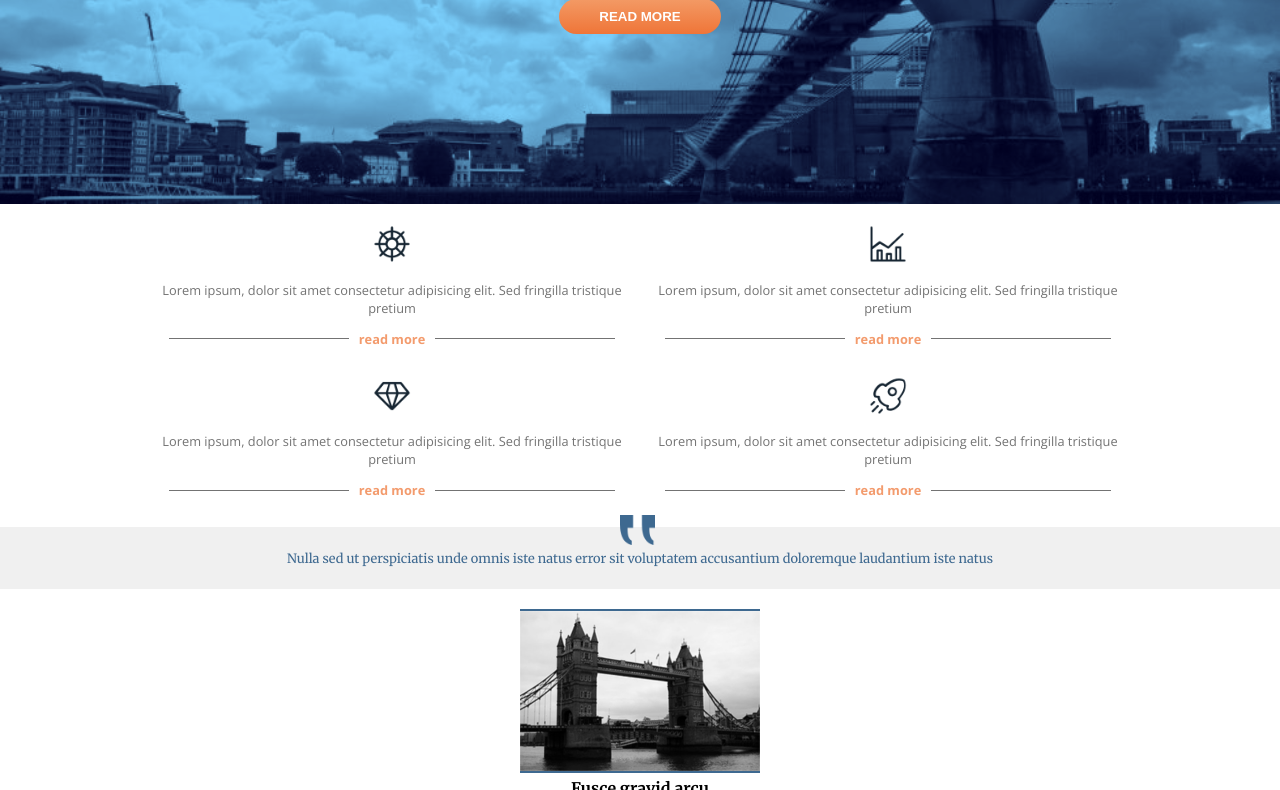
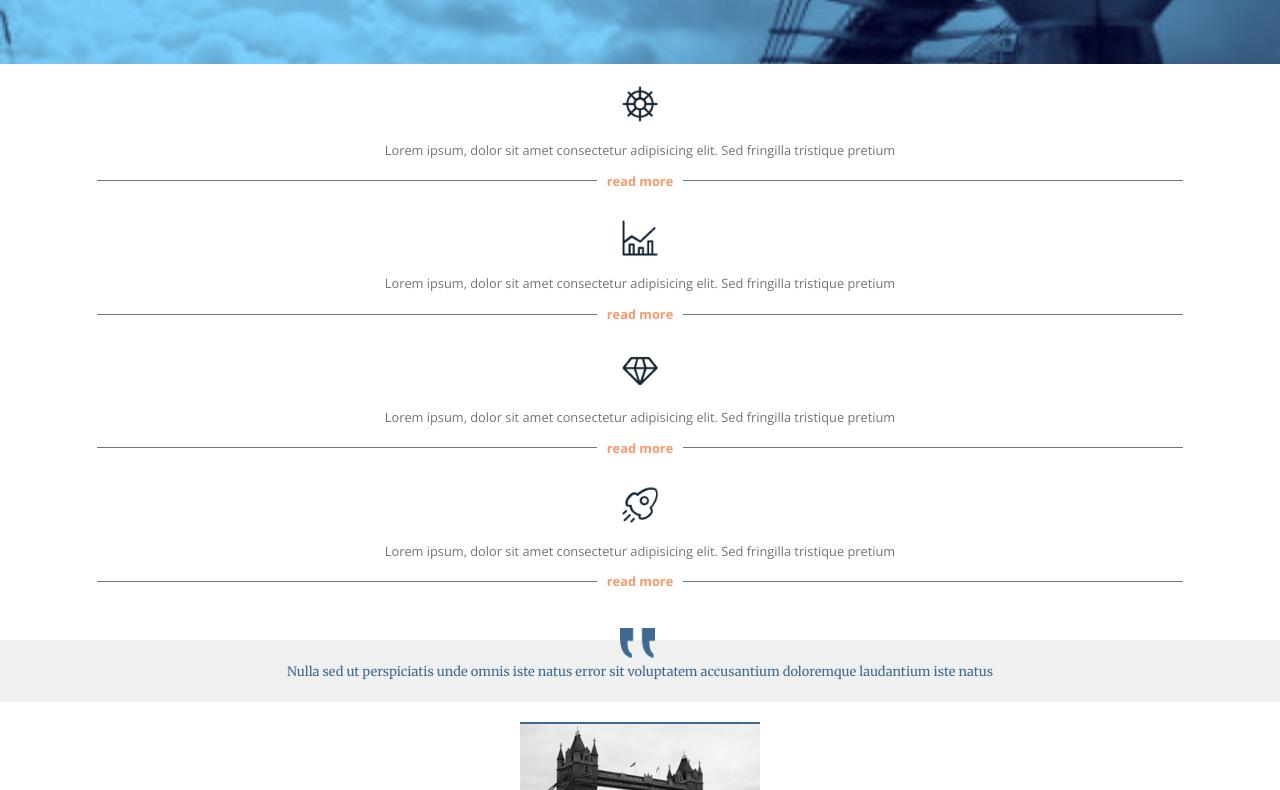
Before and after one commit to endyranaudo/Trial-by-front-end, a website: page public/index.html in a window 1280 px wide. Shown: the part 156-946 px from the top of the page. Drawn offline with nearby package versions, Linux system fonts and the light colour scheme.

Commit message:
Revert "working on ipad layout - still need to fix something in mobile"
This reverts commit ab1b46fc53d03456a0668f1466f89ca710733e4e.

```diff
--- a/public/index.html
+++ b/public/index.html
@@ -27,36 +27,32 @@
 
     <section class="container">
         <div class="cards">
-            <div class="row-one">
-                <div class="col-one">
+            <div class="card">
                 <img class="icons" src="./images/icon-helm.png" alt="icon">
                 <p>Lorem ipsum, dolor sit amet consectetur adipisicing elit. Sed fringilla tristique pretium</p>
                 <div class="hr-sect">
                     <span class="read-more"><strong>read more</strong></span>
                 </div>
             </div>
-                <div class="col-two">
+            <div class="card">
                 <img class="icons" src="./images/icon-stats.png" alt="icon">
                 <p>Lorem ipsum, dolor sit amet consectetur adipisicing elit. Sed fringilla tristique pretium</p>
                 <div class="hr-sect">
                     <span class="read-more"><strong>read more</strong></span>
                 </div>
             </div>
-            </div>
-            <div class="row-two">
-                <div class="col-three">
+            <div class="card">
                 <img class="icons" src="./images/icon-diamond.png" alt="icon">
                 <p>Lorem ipsum, dolor sit amet consectetur adipisicing elit. Sed fringilla tristique pretium</p>
                 <div class="hr-sect">
                     <span class="read-more"><strong>read more</strong></span>
                 </div>
             </div>
-                <div class="col-four">
+            <div class="card">
                 <img class="icons" src="./images/icon-rocket.png" alt="icon">
                 <p>Lorem ipsum, dolor sit amet consectetur adipisicing elit. Sed fringilla tristique pretium</p>
                 <div class="hr-sect">
                     <span class="read-more"><strong>read more</strong></span>
-                    </div>
                 </div>
             </div>
         </div>
@@ -110,20 +106,16 @@
         <div class="row container">
             <div class="col-one">
                 <ul>
-                    <div class="column-one">
                     <li>Curabitur eget</li>
                     <li>Placerat augue</li>
                     <li>Nunc dignissim</li>
                     <li>Porta arcu</li>
                     <li>Sed vestibulum arcu</li>
-                    </div>
-                    <div class="column-two">
                     <li>Tempor incididunt</li>
                     <li>Fermentum</li>
                     <li>Malesuada sed</li>
                     <li>Sagittis pharetra</li>
                     <li>Tortum pretium ut</li>
-                    </div>
                 </ul>
             </div>
 
@@ -137,8 +129,8 @@
 
         <div class="container">
             <div class="subscribe">
+                <p>Subscribe to our newsletter</p>
                 <div class="signup">
-                    <p>Subscribe to our newsletter</p>
                     <input type="email" placeholder="Email address">
                     <input type="submit" value="SIGN UP">
                 </div>
@@ -150,7 +142,7 @@
 
     <footer>
         <img src="./images/icon-up.png" alt="icon up">
-        <div class="footer-content container">
+        <div class="footer-content">
             <p class="copyrights">Copiright &copy2019 All Right Reserved</p>
             <p class="award">Award winning web design</p>
         </div>
--- a/public/scss/styles.scss
+++ b/public/scss/styles.scss
@@ -1,29 +1,11 @@
 @import 'vars';
-
-// MIXINS MEDIA QUERY
-
-$iPad: 768px;
-
-@mixin iPad {
-    @media (min-width: #{$iPad}) {
-        @content;
-    }
-}
-
-$desktop: 1224px;
-
-@mixin desktop {
-    @media (min-width: #{$desktop}) {
-        @content;
-    }
-}
 
 // GENERAL
 
 body {
     font-family: $body-font;
     margin: 0;
-}
+};
 
 img {
     margin: 0;
@@ -39,101 +21,9 @@ nav {
    background-color: $blue;
 }
 
-.container {
-    margin: 0 4rem;
-
-    @include iPad {
-        margin: 0 6rem;
-    }
-}
-
-// #### SMALL ####
-// NAVBAR
-
-.navbar {
-    display: flex;
-    align-items: center;
-    justify-content: flex-end;
-    .logo {
-        height: 20px;
-        margin: 10px;
-        margin-right: auto;
-    }
-
-    .lens {
-        height: 15px;
-        margin: 10px 20px 10px 0;
-    }
-
-    .hamburger {
-        height: 15px;
-        margin: 10px 0;
-    }
-
-    @include iPad {
-        .container {
-            margin: 0 6rem;
-        }
-
-        .lens {
-            visibility: hidden;
-        }
-
-        .hamburger {
-            visibility: hidden;
-        }
-    }
-}
-
-
-// SECTION HEADER
-
-header {
-    background-image: url("../images/small/banner-sm.jpg");
-    background-repeat: no-repeat;
-    background-size: cover;
-    height: 180px;
-    background-color: $blue;
-    background-blend-mode: overlay;
+.card {
     text-align: center;
-    margin: 0;
-    color: #fff;
-    h3 {
-        padding-top: 30px;
-    };
-    button {
-        background-image: linear-gradient(#F39a65, #ef7538);
-        color: #fff;
-        margin: 15px;
-        padding: 10px 40px;
-        border-radius: 25px;
-        border: none;
-    }
-
-    @include iPad {
-        background-image: url("../images/medium/banner-md.jpg");
-        background-repeat: no-repeat;
-        background-size: cover;
-        height: 320px;
-        background-size: cover;
-        h3 {
-            padding-top: 60px;
-            font-size: 2rem;
-        };
-        button {
-            background-image: linear-gradient(#F39a65, #ef7538);
-            color: #fff;
-            margin: 15px;
-            padding: 10px 40px;
-            border-radius: 25px;
-            border: none;
-        }
-    }
-}
-// SECTION CARDS
-
-.cards {
-    text-align: center;
+    // border: red solid 1px;
     margin: 0 0.5rem;
     font-weight: 300;
     font-size: 0.8rem;
@@ -165,32 +55,67 @@ header {
     .hr-sect::before {
         margin: 0px 10px 0px 25px;
     }
+}
 
-    @include iPad {
-        // display: flex;
-        margin: 0 3rem;;
-        .row-one {
-            display: flex;
-            .col-one {
-                flex: 1;
-            }
-            .col-two {
-                flex: 1;
-            }
-        }
-        .row-two {
-            display: flex;
-        }
-        .col-three {
-            flex: 1;
-        }
-        .col-four {
-            flex: 1;
-        }
+.cards {
+    margin-bottom: 50px;
+}
+
+.container {
+    margin: 0 4rem;
+}
 
 
+// #### SMALL ####
+// NAVBAR
+
+.navbar {
+    display: flex;
+    align-items: center;
+    justify-content: flex-end;
+    .logo {
+        height: 20px;
+        margin: 10px;
+        margin-right: auto;
+    }
+
+    .lens {
+        height: 15px;
+        margin: 10px 20px 10px 0;
+    }
+
+    .hamburger {
+        height: 15px;
+        margin: 10px 0;
     }
 }
+
+
+// SECTION HEADER
+
+header {
+    background-image: url("../images/small/banner-sm.jpg");
+    background-repeat: no-repeat;
+    background-size: cover;
+    height: 180px;
+    background-color: $blue;
+    background-blend-mode: overlay;
+    text-align: center;
+    margin: 0;
+    color: #fff;
+    h3 {
+        padding-top: 30px;
+    };
+    button {
+        background-image: linear-gradient(#F39a65, #ef7538);
+        color: #fff;
+        margin: 15px;
+        padding: 10px 40px;
+        border-radius: 25px;
+        border: none;
+    }
+}
+
 
 // SECTION QUOTE
 
@@ -211,9 +136,6 @@ header {
         left: 50%;
         margin-left: -20px;
     }
-    @include iPad {
-
-    }
 }
 
 
@@ -221,6 +143,7 @@ header {
 
 .city {
     text-align: center;
+
     .city-card{
     margin-bottom: 10px;
     };
@@ -279,6 +202,10 @@ header {
 
 // SECTION BOTTOM MENU
 
+// .container-menu {
+//     margin: 0 2.5rem;
+// }
+
 .menu-bottom {
     background-color: $blue;
     color: #fff;
@@ -303,27 +230,17 @@ header {
             margin-bottom: 10px;
         }
 
-        @include iPad {
-            flex: 5;
-        }
-
     };
     .col-two {
         flex: 1;
         flex-direction: column;
         display: block;
         padding: 20px 0 0 0;
-        text-align: right;
 
         img {
             height: 35px;
-            margin-left: 10px;
-        }
-        @include iPad {
-            flex: 5;
-            img {
-                display: inline-flex;
-            }
+            margin-bottom: 10px;
+            position: right;
         }
     };
     .subscribe {
@@ -335,7 +252,6 @@ header {
         }
         .signup {
             padding-bottom: 50px;
-            text-align: left;
         }
         input[type="email"] {
             width: 187px;
@@ -366,8 +282,6 @@ header {
     }
 }
 
-
-// SECTION FOOTER
 footer {
     background-color: $blue-dark;
     text-align: center;
@@ -393,18 +307,9 @@ footer {
         margin-top: 10px;
         text-decoration-line: underline;
     }
+}
 
-    @include iPad {
-        .footer-content{
-        padding: 0;
-        display: flex;
-        align-items: center;
-        justify-content: flex-end;
-        }
 
-        .copyrights {
-            margin-right: auto;
-        }
+// .main-container {
 
-    }
-}
+// }
```
Also changed, not shown: public/scss/styles.css, 2 other files. Lines whose indentation alone changed are shown as unchanged.
